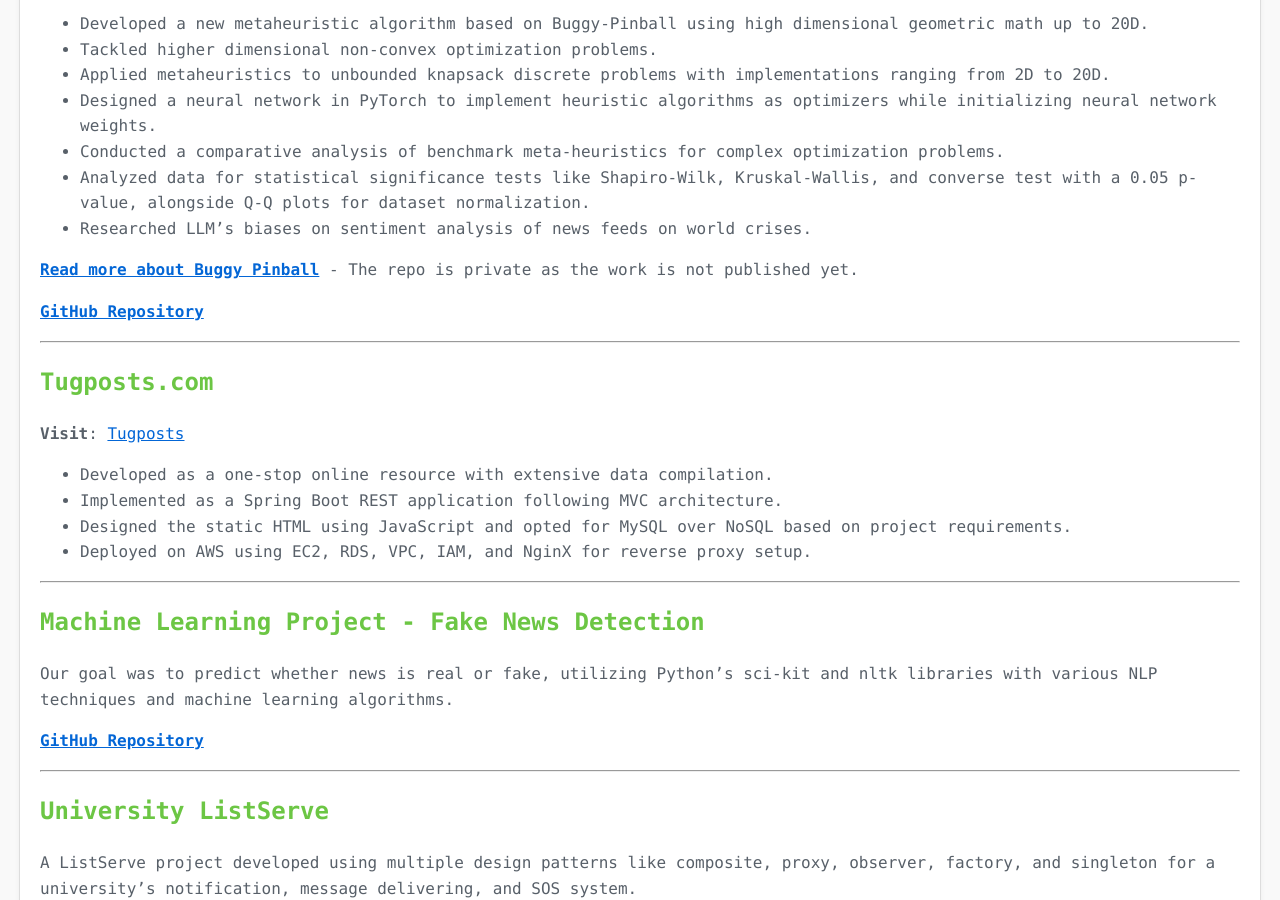
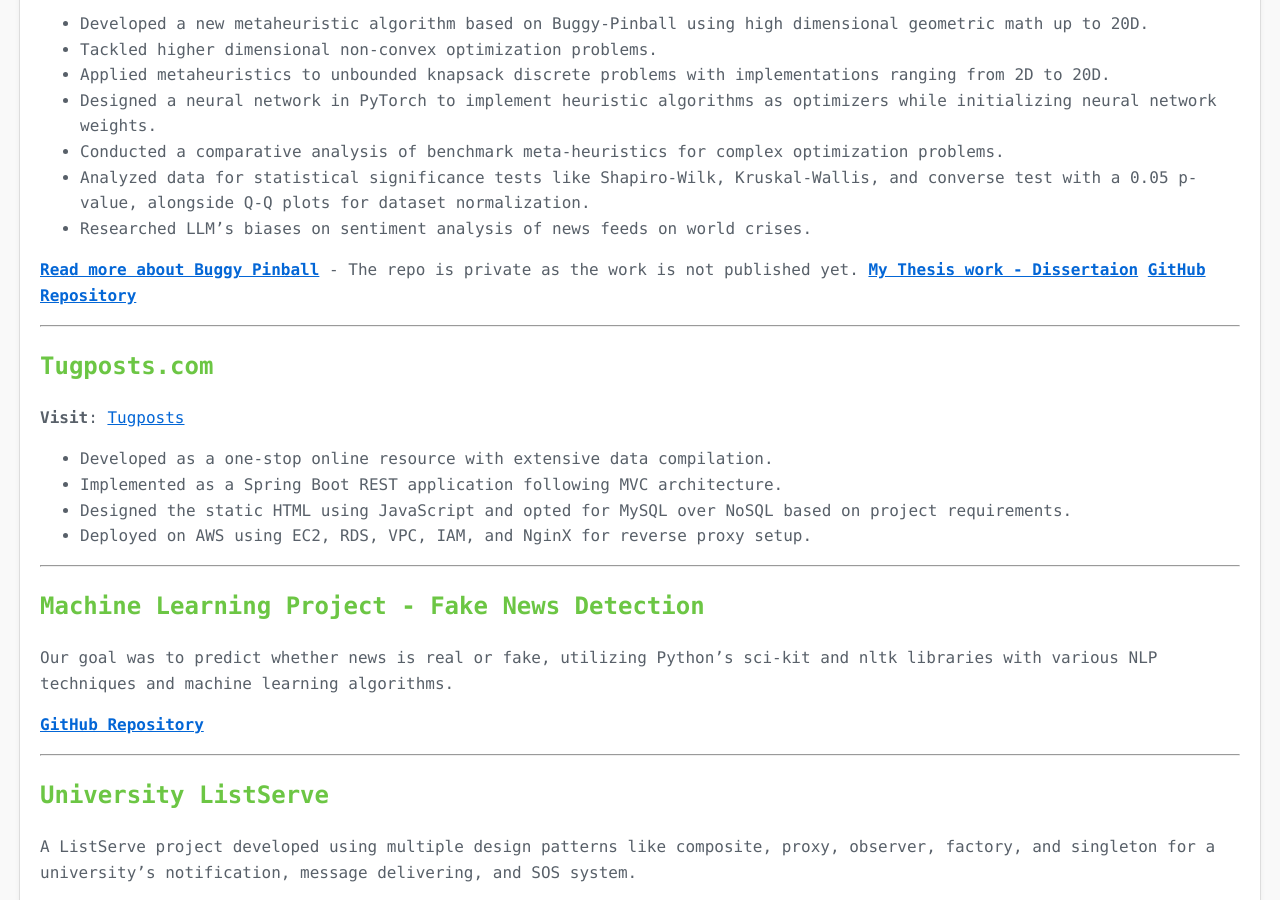
Before and after one commit to 05satyam/05satyam.github.io, a Jekyll site: the page built from projects.md, in a window 1280 px wide and 900 px high, scrolled down 415 px. Built offline with Jekyll 4.4.1, drawn with Linux system fonts in a browser that asks for light colours.

Commit message:
adding some basic chnages

```diff
--- a/projects.md
+++ b/projects.md
@@ -21,7 +21,7 @@ title: Projects
 - Researched LLM’s biases on sentiment analysis of news feeds on world crises.
 
 [**Read more about Buggy Pinball**](https://doi.org/10.1007/978-3-031-23480-4_22) - The repo is private as the work is not published yet.
-
+[**My Thesis work - Dissertaion**](https://www.proquest.com/docview/2901409934)
 [**GitHub Repository**](https://github.com/05satyam/BP)
 
 ---
```
